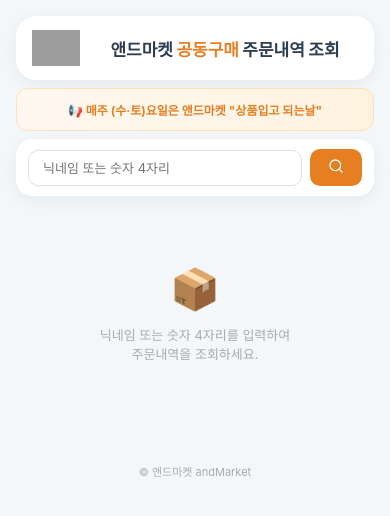
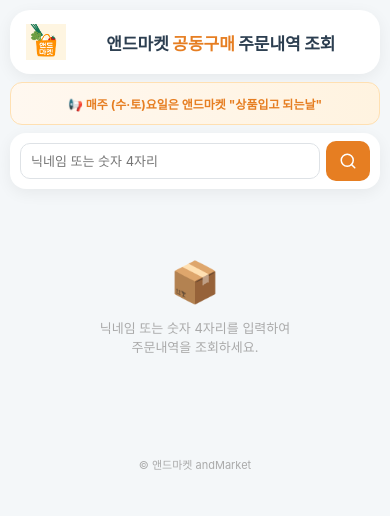
Before and after one commit to JeongDeogAN/andmarket-customer, a Next.js app: page / in a window 390 px wide. Shown: the top 516 px of the page. Built offline with nearby package versions, Linux system fonts and the light colour scheme; grey boxes are pictures that could not be loaded.

Commit message:
갤럭시노트20 반응형 수정

```diff
--- a/src/app/page.tsx
+++ b/src/app/page.tsx
@@ -121,7 +121,7 @@
         opacity: toastShow ? 1 : 0, transition: 'all 0.2s', zIndex: 9999, pointerEvents: 'none'
       }}>{toastMsg}</div>
 
-      <div style={{ maxWidth: '400px', margin: '0 auto', padding: '16px' }}>
+      <div style={{ maxWidth: '100%', margin: '0 auto', padding: '10px' }}>
         {/* 헤더 */}
         <header style={{ display: 'flex', alignItems: 'center', gap: '12px', background: 'white', padding: '14px 16px', borderRadius: '20px', boxShadow: '0 4px 16px rgba(0,0,0,0.06)', marginBottom: '8px' }}>
           <img src="/images/logo.png" alt="로고" style={{ height: '36px', width: 'auto', objectFit: 'contain' }} />
@@ -138,20 +138,20 @@
         </div>
 
         {/* 검색창 */}
-        <div style={{ background: 'white', borderRadius: '16px', padding: '10px 12px', marginBottom: '8px', boxShadow: '0 4px 16px rgba(0,0,0,0.06)', display: 'flex', gap: '8px', alignItems: 'center' }}>
+        <div style={{ background: 'white', borderRadius: '16px', padding: '8px 10px', marginBottom: '8px', boxShadow: '0 4px 16px rgba(0,0,0,0.06)', display: 'flex', gap: '6px', alignItems: 'center', overflow: 'hidden' }}>
           <input
             type="text"
             value={keyword}
             onChange={function(e) { setKeyword(e.target.value); }}
             onKeyDown={function(e) { if (e.key === 'Enter') doSearch(); }}
             placeholder="닉네임 또는 숫자 4자리"
-            style={{ flex: 1, border: '1.5px solid #dee2e6', borderRadius: '10px', padding: '9px 14px', fontSize: '13px', outline: 'none', fontFamily: 'inherit' }}
+            style={{ flex: 1, minWidth: 0, border: '1.5px solid #dee2e6', borderRadius: '10px', padding: '9px 10px', fontSize: '13px', outline: 'none', fontFamily: 'inherit' }}
           />
           <button
             onClick={doSearch}
             disabled={loading}
-            style={{ flexShrink: 0, background: '#e67e22', color: 'white', border: 'none', borderRadius: '10px', padding: '9px 18px', fontSize: '14px', fontWeight: 800, fontFamily: 'inherit', cursor: loading ? 'wait' : 'pointer', opacity: loading ? 0.5 : 1 }}>
-            {loading ? <Loader2 style={{ width: 16, height: 16, animation: 'spin 1s linear infinite' }} /> : <Search style={{ width: 16, height: 16 }} />}
+            style={{ flexShrink: 0, background: '#e67e22', color: 'white', border: 'none', borderRadius: '10px', width: '44px', height: '40px', display: 'flex', alignItems: 'center', justifyContent: 'center', fontFamily: 'inherit', cursor: loading ? 'wait' : 'pointer', opacity: loading ? 0.5 : 1 }}>
+            {loading ? <Loader2 style={{ width: 18, height: 18, animation: 'spin 1s linear infinite' }} /> : <Search style={{ width: 18, height: 18 }} />}
           </button>
         </div>
 
```
Also changed, not shown: public/images/logo.png (renamed from public/images/loge.png).
